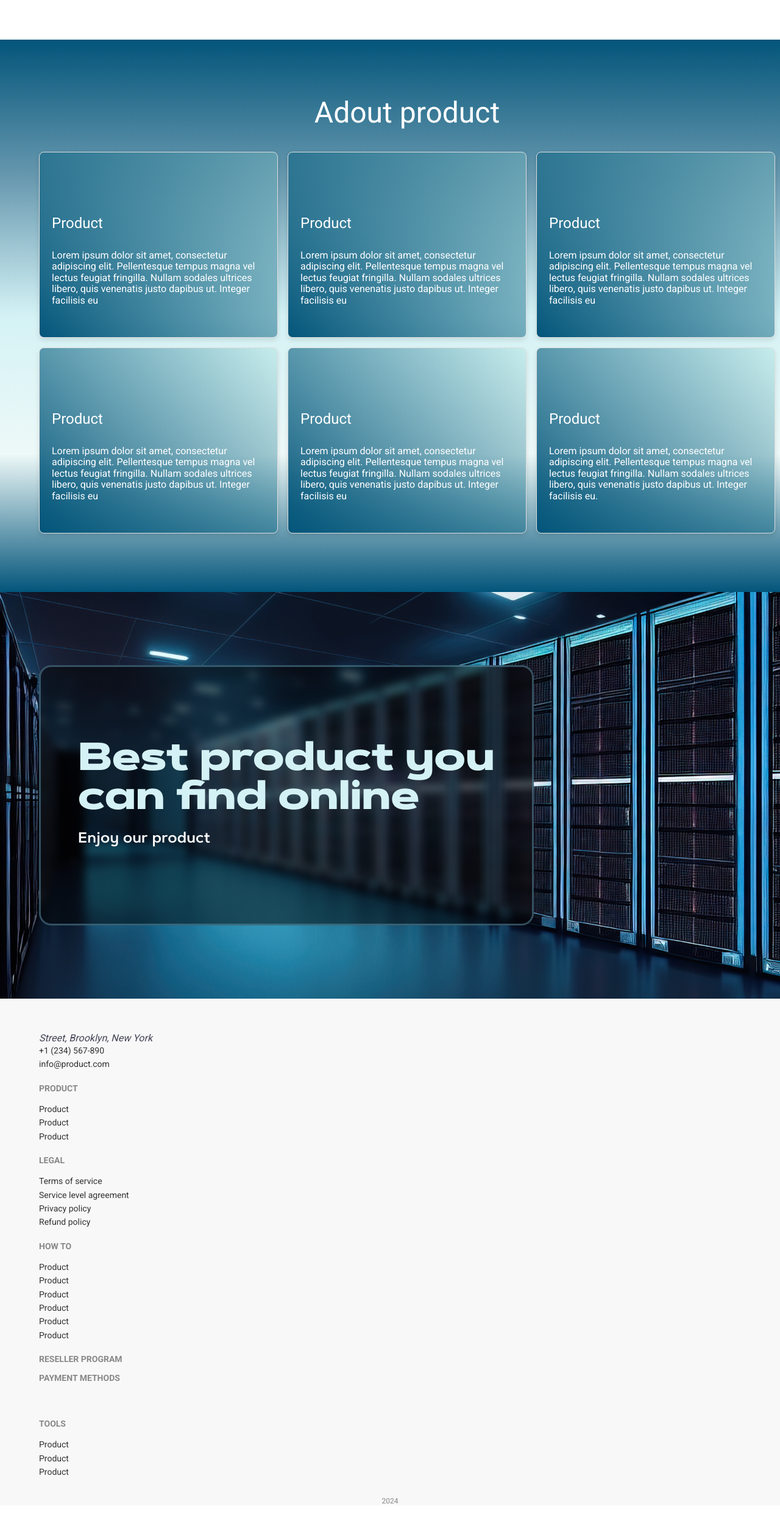
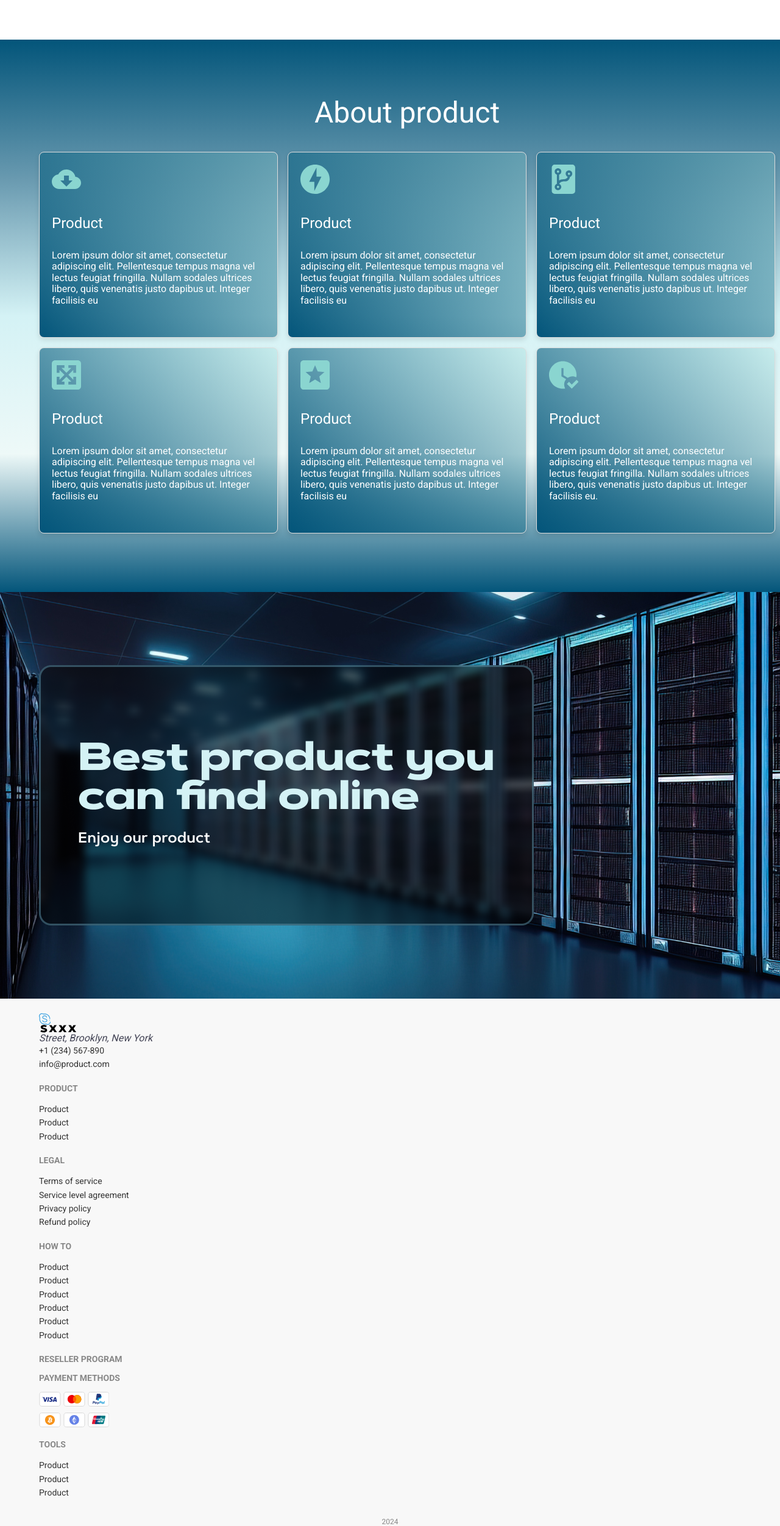
Before and after one commit to URETTS/Landing-Ilya, a plain HTML site: page index.html in a window 1280 px wide. Shown: the part 2036-4539 px from the top of the page at 61% size. Before the commit the page ends 4505 px from the top, so only its background shows below. Drawn offline with nearby package versions, Linux system fonts and the light colour scheme.

Commit message:
section 4

```diff
--- a/css/styles.css
+++ b/css/styles.css
@@ -546,7 +546,6 @@ font-weight: 400;
     border: 1px solid #ddd;
     border-radius: 8px;
     padding: 20px;
-    text-align: center;
     box-shadow: 0 4px 8px rgba(0, 0, 0, 0.1);
     width: 392px;
     height: 305px;
@@ -568,7 +567,6 @@ font-weight: 400;
         font-size: 24px;
         line-height: 100%;
         color: #fff;
-        text-align: start;
         padding: 32px 0;
 }
 
@@ -576,7 +574,6 @@ font-weight: 400;
     font-weight: 400;
         font-size: 16px;
         color: #fff;
-        text-align: start;
 }
 
 /* section-five */
--- a/index.html
+++ b/index.html
@@ -241,11 +241,11 @@
 
     <section class="section-four">
         <div class="container">
-            <h2 class="about">Adout product</h2>
+            <h2 class="about">About product</h2>
             <div class="about_block">
         <div class="card">
             <svg class="icon_media" width="48" height="48">
-                <use href=""></use>
+                <use href="./symbol-defs.svg#icon-Vector"></use>
             </svg>
             <h3>Product</h3>
             <p>Lorem ipsum dolor sit amet, consectetur adipiscing elit. Pellentesque tempus magna vel lectus feugiat fringilla. Nullam
@@ -253,7 +253,7 @@
         </div>
         <div class="card">
             <svg class="icon_media" width="48" height="48">
-                <use href=""></use>
+                <use href="/symbol-defs.svg#icon-Vector-1"></use>
             </svg>
             <h3>Product</h3>
             <p>Lorem ipsum dolor sit amet, consectetur adipiscing elit. Pellentesque tempus magna vel lectus feugiat fringilla. Nullam
@@ -261,7 +261,7 @@
         </div>
         <div class="card">
             <svg class="icon_media" width="48" height="48">
-                <use href=""></use>
+                <use href="./symbol-defs.svg#icon-Vector-2"></use>
             </svg>
             <h3>Product</h3>
             <p>Lorem ipsum dolor sit amet, consectetur adipiscing elit. Pellentesque tempus magna vel lectus feugiat fringilla. Nullam
@@ -269,7 +269,7 @@
         </div>
         <div class="card">
             <svg class="icon_media" width="48" height="48">
-                <use href=""></use>
+                <use href="./symbol-defs.svg#icon-Exclude"></use>
             </svg>
             <h3>Product</h3>
             <p>Lorem ipsum dolor sit amet, consectetur adipiscing elit. Pellentesque tempus magna vel lectus feugiat fringilla. Nullam
@@ -277,7 +277,7 @@
         </div>
         <div class="card">
             <svg class="icon_media" width="48" height="48">
-                <use href=""></use>
+                <use href="./symbol-defs.svg#icon-Vector-3"></use>
             </svg>
             <h3>Product</h3>
             <p>Lorem ipsum dolor sit amet, consectetur adipiscing elit. Pellentesque tempus magna vel lectus feugiat fringilla. Nullam
@@ -285,7 +285,7 @@
         </div>
         <div class="card">
             <svg class="icon_media" width="48" height="48">
-                <use href=""></use>
+                <use href="./symbol-defs.svg#icon-Vector-4"></use>
             </svg>
             <h3>Product</h3>
             <p>Lorem ipsum dolor sit amet, consectetur adipiscing elit. Pellentesque tempus magna vel lectus feugiat fringilla. Nullam
@@ -309,10 +309,10 @@
     <div class="container">
 <div class="footer-column footer-logo">
     <svg class="icon_media_footer" width="19" height="19">
-        <use href=""></use>
+        <use href="./symbol-defs.svg#icon-reshot-icon-skype-UDZRQ54GST-1-2"></use>
     </svg>
     <svg class="icon_media_footer" width="64" height="13">
-        <use href=""></use>
+        <use href="./symbol-defs.svg#icon-sunetix"></use>
     </svg>
     <address>Street, Brooklyn, New York</address>
     <a href="tel:+1234567890">+1 (234) 567-890</a>
@@ -344,23 +344,8 @@
     <h3>Reseller Program</h3>
     <h3>Payment Methods</h3>
     <div class="payment-methods">
-        <svg  width="35" height="24" >
-            <use href=""></use>
-        </svg>
-        <svg width="35" height="24" >
-            <use href=""></use>
-        </svg>
-        <svg width="35" height="24" >
-            <use href=""></use>
-        </svg>
-    <svg width="35" height="24" >
-        <use href=""></use>
-    </svg>
-        <svg width="35" height="24">
-            <use href=""></use>
-        </svg>
-        <svg width="35" height="24">
-            <use href=""></use>
+        <svg  width="115" height="58" >
+            <use href="./symbol-defs.svg#icon-Frame-344"></use>
         </svg>
     </div>
 </div>
```
Also changed, not shown: image/Exclude.svg (added), image/Frame 344.svg (added), image/Vector-1.svg (added), image/Vector-2.svg (added), image/Vector-3.svg (added), image/Vector-4.svg (added), image/Vector.svg (added), image/reshot-icon-skype-UDZRQ54GST (1) 2.svg (added), image/sunetix.svg (added), symbol-defs.svg (added).
